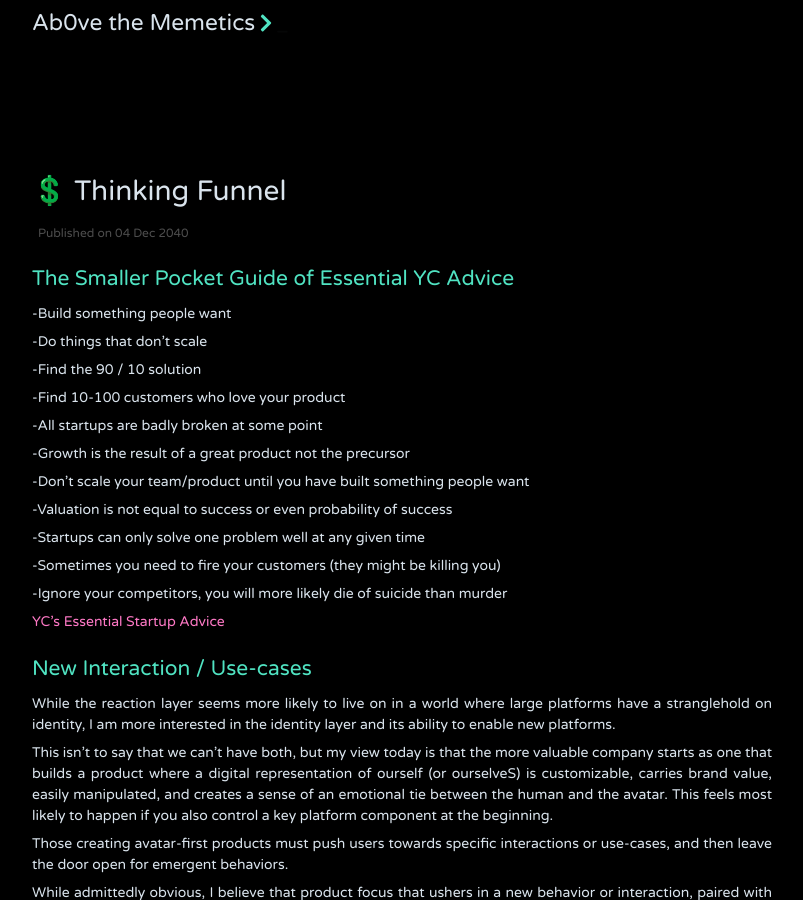
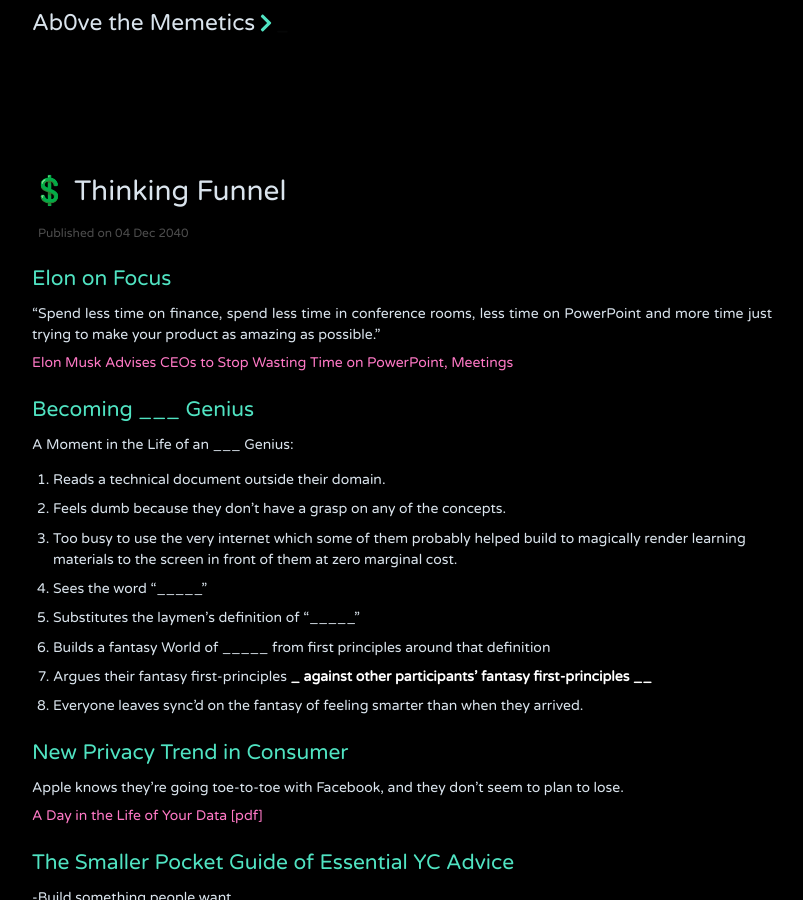
Before and after one commit to jithendrabsy/thoughts, a Jekyll site: the page built from _posts/2040-12-04-thinking.md, in a window 1280 px wide and 900 px high. Shown: the whole window, without its empty margins (238-1041 px from the left). Built offline with Jekyll 4.4.1, drawn with Linux system fonts in a browser that asks for light colours; nearby versions of some CDN libraries.

Commit message:
Update
T

```diff
--- a/_posts/2040-12-04-thinking.md
+++ b/_posts/2040-12-04-thinking.md
@@ -4,6 +4,41 @@
 description:
 tags: Creation
 ---
+
+## Elon on Focus
+
+“Spend less time on finance, spend less time in conference rooms, less time on PowerPoint and more time just trying to make your product as amazing as possible.”
+
+[Elon Musk Advises CEOs to Stop Wasting Time on PowerPoint, Meetings](https://www.wsj.com/articles/elon-musk-advises-ceos-to-stop-wasting-time-on-powerpoint-meetings-11607470065)
+
+
+## Becoming ___ Genius
+
+A Moment in the Life of an ___ Genius:
+
+1. Reads a technical document outside their domain.
+
+2. Feels dumb because they don't have a grasp on any of the concepts.
+
+3. Too busy to use the very internet which some of them probably helped build to magically render learning materials to the screen in front of them at zero marginal cost.
+
+4. Sees the word "_____"
+
+5. Substitutes the laymen's definition of "_____"
+
+6. Builds a fantasy World of _____ from first principles around that definition
+
+7. Argues their fantasy first-principles ___ against other participants' fantasy first-principles ____
+
+8. Everyone leaves sync'd on the fantasy of feeling smarter than when they arrived.
+
+
+
+## New Privacy Trend in Consumer
+
+Apple knows they're going toe-to-toe with Facebook, and they don't seem to plan to lose.
+
+[A Day in the Life of Your Data [pdf]](https://news.ycombinator.com/item?id=25957844)
 
 ## The Smaller Pocket Guide of Essential YC Advice
 
```
